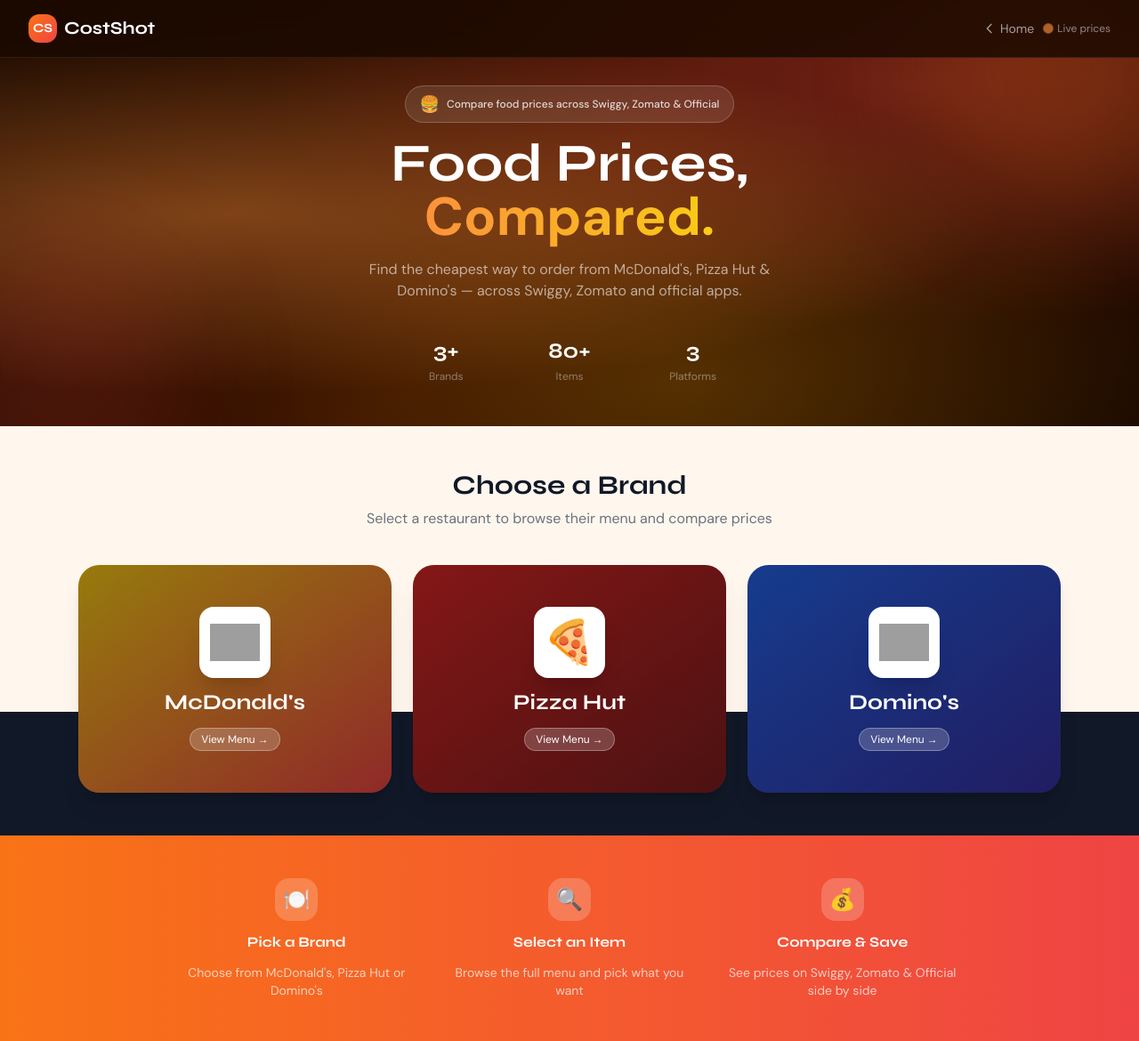
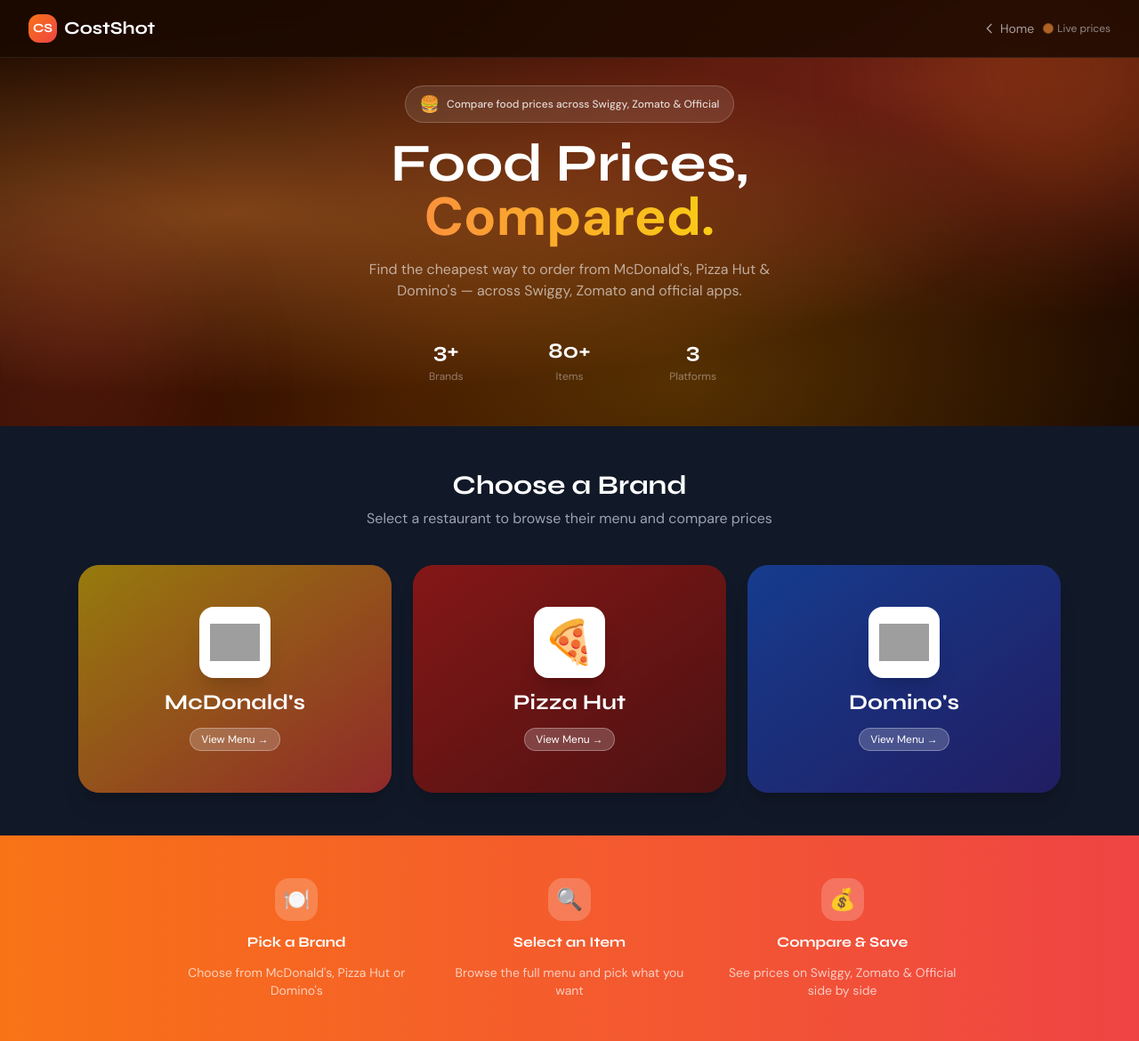
Before and after one commit to sanjux-xx/YOYO, a Flask app: page /food/ in a window 1280 px wide. Shown: the top 1170 px of the page at 89% size. Run offline with Flask 3, Linux system fonts and the light colour scheme; some libraries are stand-ins or nearby versions; grey boxes are pictures that could not be loaded.

Commit message:
Update food.html

```diff
--- a/templates/food.html
+++ b/templates/food.html
@@ -29,7 +29,7 @@
     ::-webkit-scrollbar-thumb { background:#F97316; border-radius:4px; }
   </style>
 </head>
-<body class="bg-orange-50 antialiased">
+<body class="bg-gray-900 antialiased min-h-screen">
 
   <!-- NAVBAR -->
   <nav class="navbar-glass fixed top-0 left-0 right-0 z-50">
@@ -80,10 +80,10 @@
   </section>
 
   <!-- BRANDS GRID -->
-  <section class="max-w-6xl mx-auto px-4 sm:px-6 py-12">
-    <div class="text-center mb-10">
-      <h2 class="text-3xl font-bold text-gray-900" style="font-family:Syne">Choose a Brand</h2>
-      <p class="text-gray-500 mt-2">Select a restaurant to browse their menu and compare prices</p>
+ <section class="max-w-6xl mx-auto px-4 sm:px-6 py-12 bg-gray-900">
+     <div class="text-center mb-10">
+     <h2 class="text-3xl font-bold text-white" style="font-family:Syne">Choose a Brand</h2>
+      <p class="text-gray-400 mt-2">Select a restaurant to browse their menu and compare prices</p>
     </div>
 
     <div class="grid grid-cols-1 sm:grid-cols-3 gap-6">
```
